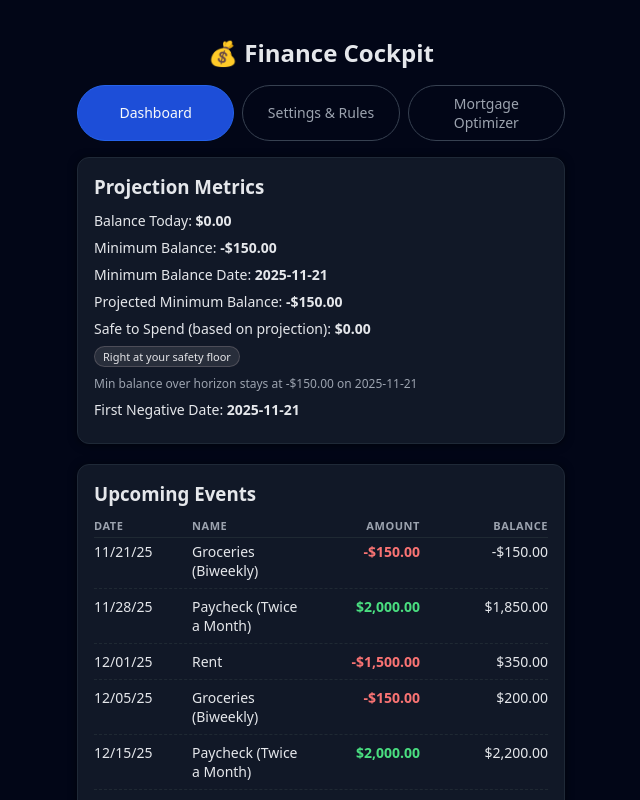
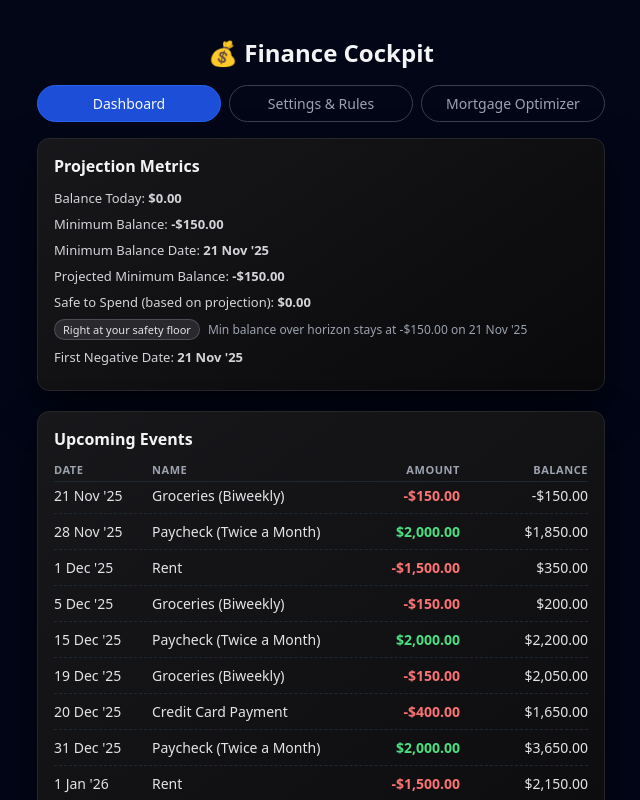
Before and after one commit to shourmoon/finance-cockpit, a React (Vite) app: page / in a window 1280 px wide. Shown: the top 800 px of the page, without its empty margins (319-959 px from the left). Built offline with nearby package versions, Linux system fonts and the light colour scheme.

Commit message:
UI upgrades

```diff
--- a/src/App.tsx
+++ b/src/App.tsx
@@ -1,4 +1,3 @@
-// src/App.tsx
 import { useEffect, useState } from "react";
 import { createInitialAppState } from "./domain/appState";
 import { loadAppState, saveAppState } from "./domain/persistence";
@@ -12,6 +11,41 @@ import type {
 import OverrideModal from "./components/OverrideModal";
 import RuleEditorModal from "./components/RuleEditorModal";
 import MortgageTab from "./components/MortgageTab";
+// Import a common date formatter to ensure all dates in the UI follow the
+// same human‑friendly format (DD MMM 'YY). See src/utils/dates.ts for details.
+import { formatDate } from "./utils/dates";
+
+// A tiny wrapper around the native date input that displays the chosen
+// date underneath in the product's human–friendly format.  This mirrors
+// the behaviour used in the Mortgage tab so that users always see
+// consistent date formatting across the entire app.  The styling of
+// the input is pulled from the surrounding component via the standard
+// `styles.input` definition.  The caller passes the value and
+// onChange callback and the component takes care of rendering the
+// formatted date below the input.
+function DateInputWithDisplay({
+  value,
+  onChange,
+}: {
+  value: string;
+  onChange: (val: string) => void;
+}) {
+  return (
+    <div style={{ display: "flex", flexDirection: "column" }}>
+      <input
+        type="date"
+        value={value}
+        onChange={(e) => onChange(e.target.value)}
+        style={styles.input}
+      />
+      <span
+        style={{ fontSize: 12, color: "#9ca3af", marginTop: 4 }}
+      >
+        {formatDate(value) || "—"}
+      </span>
+    </div>
+  );
+}
 
 export default function App() {
   const [state, setState] = useState<AppState>(() => {
@@ -82,9 +116,7 @@ export default function App() {
   function updateRuleAmount(rule: RecurringRule, val: number) {
     setState((s) => ({
       ...s,
-      rules: s.rules.map((r) =>
-        r.id === rule.id ? { ...r, amount: val } : r
-      ),
+      rules: s.rules.map((r) => (r.id === rule.id ? { ...r, amount: val } : r)),
     }));
   }
 
@@ -123,7 +155,7 @@ export default function App() {
     };
   }
 
-    return (
+  return (
     <div style={styles.container}>
       <h2 style={styles.header}>💰 Finance Cockpit</h2>
 
@@ -131,9 +163,7 @@ export default function App() {
       <div style={styles.tabRow}>
         <button
           style={
-            activeTab === "dashboard"
-              ? styles.tabButtonActive
-              : styles.tabButton
+            activeTab === "dashboard" ? styles.tabButtonActive : styles.tabButton
           }
           onClick={() => setActiveTab("dashboard")}
         >
@@ -141,9 +171,7 @@ export default function App() {
         </button>
         <button
           style={
-            activeTab === "config"
-              ? styles.tabButtonActive
-              : styles.tabButton
+            activeTab === "config" ? styles.tabButtonActive : styles.tabButton
           }
           onClick={() => setActiveTab("config")}
         >
@@ -151,9 +179,7 @@ export default function App() {
         </button>
         <button
           style={
-            activeTab === "mortgage"
-              ? styles.tabButtonActive
-              : styles.tabButton
+            activeTab === "mortgage" ? styles.tabButtonActive : styles.tabButton
           }
           onClick={() => setActiveTab("mortgage")}
         >
@@ -167,13 +193,13 @@ export default function App() {
           <div style={styles.card}>
             <h3 style={styles.cardTitle}>Settings</h3>
 
-            <label style={styles.label}>
-              Start Date:
-              <input
-                type="date"
+            <label style={{ ...styles.label, flexDirection: "column", alignItems: "flex-start" }}>
+              <span>Start Date:</span>
+              {/* Use the DateInputWithDisplay wrapper so that the native date input
+                  always shows the human‑friendly formatted date underneath. */}
+              <DateInputWithDisplay
                 value={state.settings.startDate}
-                onChange={(e) => updateStartDate(e.target.value)}
-                style={styles.input}
+                onChange={(val) => updateStartDate(val)}
               />
             </label>
 
@@ -182,9 +208,7 @@ export default function App() {
               <input
                 type="number"
                 value={state.settings.horizonDays}
-                onChange={(e) =>
-                  updateHorizonDays(Number(e.target.value))
-                }
+                onChange={(e) => updateHorizonDays(Number(e.target.value))}
                 style={styles.input}
               />
             </label>
@@ -194,9 +218,7 @@ export default function App() {
               <input
                 type="number"
                 value={state.settings.minSafeBalance}
-                onChange={(e) =>
-                  updateMinSafeBalance(Number(e.target.value))
-                }
+                onChange={(e) => updateMinSafeBalance(Number(e.target.value))}
                 style={styles.input}
               />
             </label>
@@ -206,9 +228,7 @@ export default function App() {
               <input
                 type="number"
                 value={state.account.startingBalance}
-                onChange={(e) =>
-                  updateStartingBalance(Number(e.target.value))
-                }
+                onChange={(e) => updateStartingBalance(Number(e.target.value))}
                 style={styles.input}
               />
             </label>
@@ -239,15 +259,14 @@ export default function App() {
                     )}
                     {rule.schedule.type === "twiceMonth" && (
                       <span>
-                        Twice a month: {rule.schedule.day1} &amp;{" "}
-                        {rule.schedule.day2}
+                        Twice a month: {rule.schedule.day1} &amp; {rule.schedule.day2}
                         {rule.schedule.businessDayConvention ===
                           "previousBusinessDayUS" && " (prev US business day)"}
                       </span>
                     )}
                     {rule.schedule.type === "biweekly" && (
                       <span>
-                        Biweekly from {rule.schedule.anchorDate}
+                        Biweekly from {formatDate(rule.schedule.anchorDate)}
                       </span>
                     )}
                   </div>
@@ -257,9 +276,7 @@ export default function App() {
                   <input
                     type="number"
                     value={rule.amount}
-                    onChange={(e) =>
-                      updateRuleAmount(rule, Number(e.target.value))
-                    }
+                    onChange={(e) => updateRuleAmount(rule, Number(e.target.value))}
                     style={styles.inputSmall}
                   />
                   <button
@@ -296,7 +313,7 @@ export default function App() {
 
             <div style={styles.metric}>
               Minimum Balance Date:
-              <b> {metrics.minBalanceDate ?? "—"}</b>
+              <b> {metrics.minBalanceDate ? formatDate(metrics.minBalanceDate) : "—"}</b>
             </div>
 
             <div style={styles.metric}>
@@ -326,15 +343,14 @@ export default function App() {
                   : "Below safety floor"}
               </span>
               <span>
-                Min balance over horizon stays at{" "}
-                {formatMoney(metrics.minBalance)} on{" "}
-                {metrics.minBalanceDate ?? "—"}
+                Min balance over horizon stays at {formatMoney(metrics.minBalance)} on{' '}
+                {metrics.minBalanceDate ? formatDate(metrics.minBalanceDate) : "—"}
               </span>
             </div>
 
             <div style={styles.metric}>
               First Negative Date:
-              <b> {metrics.firstNegativeDate ?? "None"}</b>
+              <b> {metrics.firstNegativeDate ? formatDate(metrics.firstNegativeDate) : "None"}</b>
             </div>
           </div>
 
@@ -360,7 +376,7 @@ export default function App() {
                       style={styles.eventRow}
                       onClick={() => setSelectedEvent(e)}
                     >
-                      <span style={styles.eventDateCell}>{formatShortDate(e.date)}</span>
+                      <span style={styles.eventDateCell}>{formatDate(e.date)}</span>
                       <span style={styles.eventNameCell}>
                         {e.ruleName}
                         {e.isOverridden && " *"}
@@ -368,17 +384,14 @@ export default function App() {
                       <span
                         style={{
                           ...styles.eventAmountCell,
-                          color:
-                            e.effectiveAmount >= 0 ? "#4ade80" : "#f97373",
+                          color: e.effectiveAmount >= 0 ? "#4ade80" : "#f97373",
                           fontWeight: 600,
                         }}
                       >
                         {formatMoney(e.effectiveAmount)}
                       </span>
                       <span style={styles.eventBalanceCell}>
-                        {runningBalance !== undefined
-                          ? formatMoney(runningBalance)
-                          : "—"}
+                        {runningBalance !== undefined ? formatMoney(runningBalance) : "—"}
                       </span>
                     </div>
                   );
@@ -392,7 +405,7 @@ export default function App() {
       {/* MORTGAGE TAB */}
       {activeTab === "mortgage" && <MortgageTab />}
 
-      {/* OVERRIDE MODAL */}      {/* OVERRIDE MODAL */}
+      {/* OVERRIDE MODAL */}
       <OverrideModal
         event={selectedEvent}
         onSave={(amount) => {
@@ -409,13 +422,9 @@ export default function App() {
         canDelete={!editingIsNew}
         onSave={(updatedRule) => {
           setState((s) => {
-            const exists = s.rules.some(
-              (r) => r.id === updatedRule.id
-            );
+            const exists = s.rules.some((r) => r.id === updatedRule.id);
             const rules = exists
-              ? s.rules.map((r) =>
-                  r.id === updatedRule.id ? updatedRule : r
-                )
+              ? s.rules.map((r) => (r.id === updatedRule.id ? updatedRule : r))
               : [...s.rules, updatedRule];
             return { ...s, rules };
           });
@@ -449,29 +458,25 @@ function formatMoney(amount: number): string {
   });
 }
 
-
-
-function formatShortDate(value: string | null | undefined): string {
-  if (!value) return "";
-  const parts = value.split("-");
-  if (parts.length !== 3) return value;
-  const [year, month, day] = parts;
-  if (!year || !month || !day) return value;
-  const shortYear = year.length === 4 ? year.slice(2) : year;
-  return `${month}/${day}/${shortYear}`;
-}
-
 const styles: Record<string, any> = {
   container: {
-    maxWidth: 520,
+    maxWidth: 600,
     margin: "0 auto",
     padding: 16,
-    fontFamily: "system-ui, -apple-system, BlinkMacSystemFont, sans-serif",
-    color: "#e5e7eb",
+    // Use the same dark background and typography as other tabs for
+    // consistency.  The container also controls the overall text color.
+    backgroundColor: "#020617",
+    fontFamily:
+      '-apple-system, BlinkMacSystemFont, "SF Pro Text", system-ui, sans-serif',
+    color: "#e4e4e7",
+    minHeight: "100vh",
   },
   header: {
     textAlign: "center",
     marginBottom: 16,
+    fontWeight: 600,
+    fontSize: 24,
+    color: "#f4f4f5",
   },
   tabRow: {
     display: "flex",
@@ -498,16 +503,22 @@ const styles: Record<string, any> = {
     fontSize: 14,
   },
   card: {
-    background: "#111827",
     borderRadius: 12,
     padding: 16,
     marginBottom: 20,
-    boxShadow: "0 1px 8px rgba(0,0,0,0.5)",
-    border: "1px solid #1f2937",
+    // Match the mortgage tab cards with a subtle gradient and border.  The
+    // gradient adds depth while staying within the dark palette.
+    background:
+      "linear-gradient(145deg, rgba(24,24,27,0.98), rgba(9,9,11,0.98))",
+    border: "1px solid #27272a",
+    boxShadow: "0 18px 40px rgba(0,0,0,0.6)",
   },
   cardTitle: {
     marginTop: 0,
     marginBottom: 12,
+    fontSize: 16,
+    fontWeight: 600,
+    color: "#f4f4f5",
   },
   label: {
     display: "flex",
@@ -516,23 +527,24 @@ const styles: Record<string, any> = {
     justifyContent: "space-between",
     gap: 8,
     marginBottom: 12,
-    fontSize: 14,
+    fontSize: 13,
+    color: "#a1a1aa",
   },
   input: {
     padding: 8,
-    fontSize: 16,
+    fontSize: 14,
     borderRadius: 8,
-    border: "1px solid #1f2937",
-    background: "#020617",
-    color: "#e5e7eb",
+    border: "1px solid #3f3f46",
+    background: "#18181b",
+    color: "#e4e4e7",
     width: 160,
   },
   inputSmall: {
     width: 90,
     padding: 6,
-    fontSize: 14,
-    background: "#020617",
-    color: "#e5e7eb",
+    fontSize: 13,
+    background: "#18181b",
+    color: "#e4e4e7",
     border: "1px solid #4b5563",
     borderRadius: 8,
   },
@@ -588,7 +600,8 @@ const styles: Record<string, any> = {
   },
   metric: {
     marginBottom: 8,
-    fontSize: 14,
+    fontSize: 13,
+    color: "#d4d4d8",
   },
   impactRow: {
     marginTop: 4,
@@ -623,7 +636,6 @@ const styles: Record<string, any> = {
     borderColor: "rgba(248, 113, 113, 0.8)",
     color: "#fecaca",
   },
-
   eventHeaderRow: {
     display: "flex",
     alignItems: "baseline",
--- a/src/components/OverrideModal.tsx
+++ b/src/components/OverrideModal.tsx
@@ -1,6 +1,7 @@
-// src/components/OverrideModal.tsx
 import { useState, useEffect } from "react";
 import type { FutureEvent } from "../domain/types";
+// Use the shared date formatter so the modal displays dates consistently
+import { formatDate } from "../utils/dates";
 
 interface Props {
   event: FutureEvent | null;
@@ -26,7 +27,7 @@ export default function OverrideModal({ event, onSave, onClose }: Props) {
           Override: {event.ruleName}
           <br />
           <span style={{ fontSize: 13, fontWeight: 400 }}>
-            {formatShortDate(event.date)}
+            {formatDate(event.date)}
           </span>
         </h3>
 
@@ -64,15 +65,6 @@ export default function OverrideModal({ event, onSave, onClose }: Props) {
       </div>
     </div>
   );
-}
-
-function formatShortDate(value: string | null | undefined): string {
-  if (!value) return "";
-  const parts = value.split("-");
-  if (parts.length !== 3) return value;
-  const [year, month, day] = parts;
-  const shortYear = year.length === 4 ? year.slice(2) : year;
-  return `${month}/${day}/${shortYear}`;
 }
 
 function formatMoney(amount: number): string {
--- /dev/null
+++ b/src/utils/dates.ts
@@ -0,0 +1,39 @@
+/**
+ * Utility functions for date formatting throughout the UI. All dates in
+ * the application should be presented in the same human friendly format
+ * (DD MMM 'YY) to ensure consistency. Example: `2025-01-26` becomes
+ * `26 Jan '25`.
+ */
+
+/**
+ * Format an ISO‐8601 date string (YYYY‑MM‑DD) into a short display
+ * string like "26 Jan '25". If the input is falsy or cannot be parsed,
+ * the original value is returned unchanged.
+ *
+ * @param isoDate An ISO date string (YYYY‑MM‑DD) or undefined.
+ * @returns The formatted date string.
+ */
+export function formatDate(isoDate: string | undefined | null): string {
+  if (!isoDate) return "";
+  const [year, month, day] = isoDate.split("-");
+  if (!year || !month || !day) return isoDate;
+  // Convert numeric month into short month name
+  const monthIndex = parseInt(month, 10) - 1;
+  const monthNames = [
+    "Jan",
+    "Feb",
+    "Mar",
+    "Apr",
+    "May",
+    "Jun",
+    "Jul",
+    "Aug",
+    "Sep",
+    "Oct",
+    "Nov",
+    "Dec",
+  ];
+  const monthName = monthNames[monthIndex] ?? month;
+  const shortYear = year.slice(2);
+  return `${parseInt(day, 10)} ${monthName} '${shortYear}`;
+}
```
Also changed, not shown: src/components/MortgageTab.tsx (+166 -80 lines), src/components/RuleEditorModal.tsx (+15 -20 lines).
